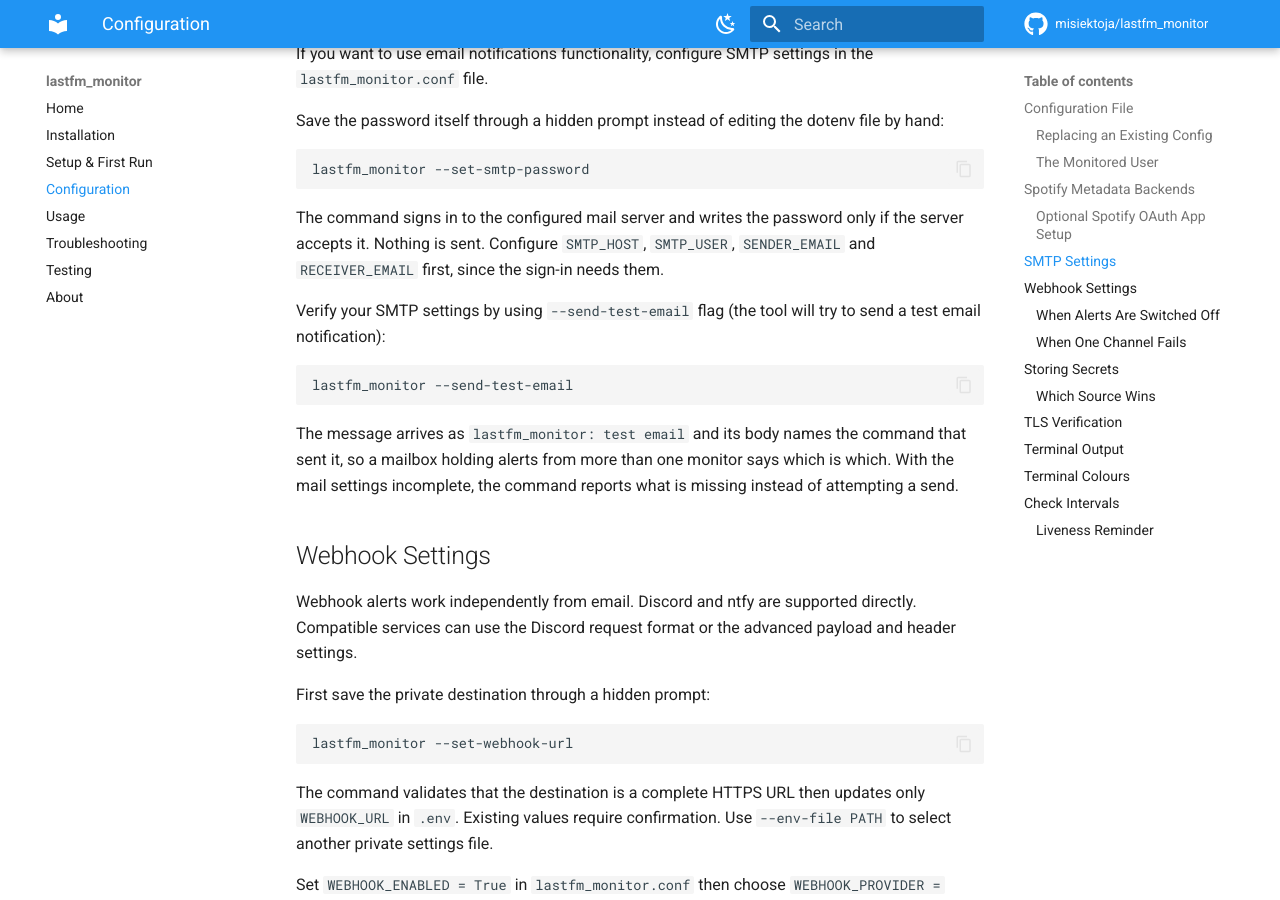
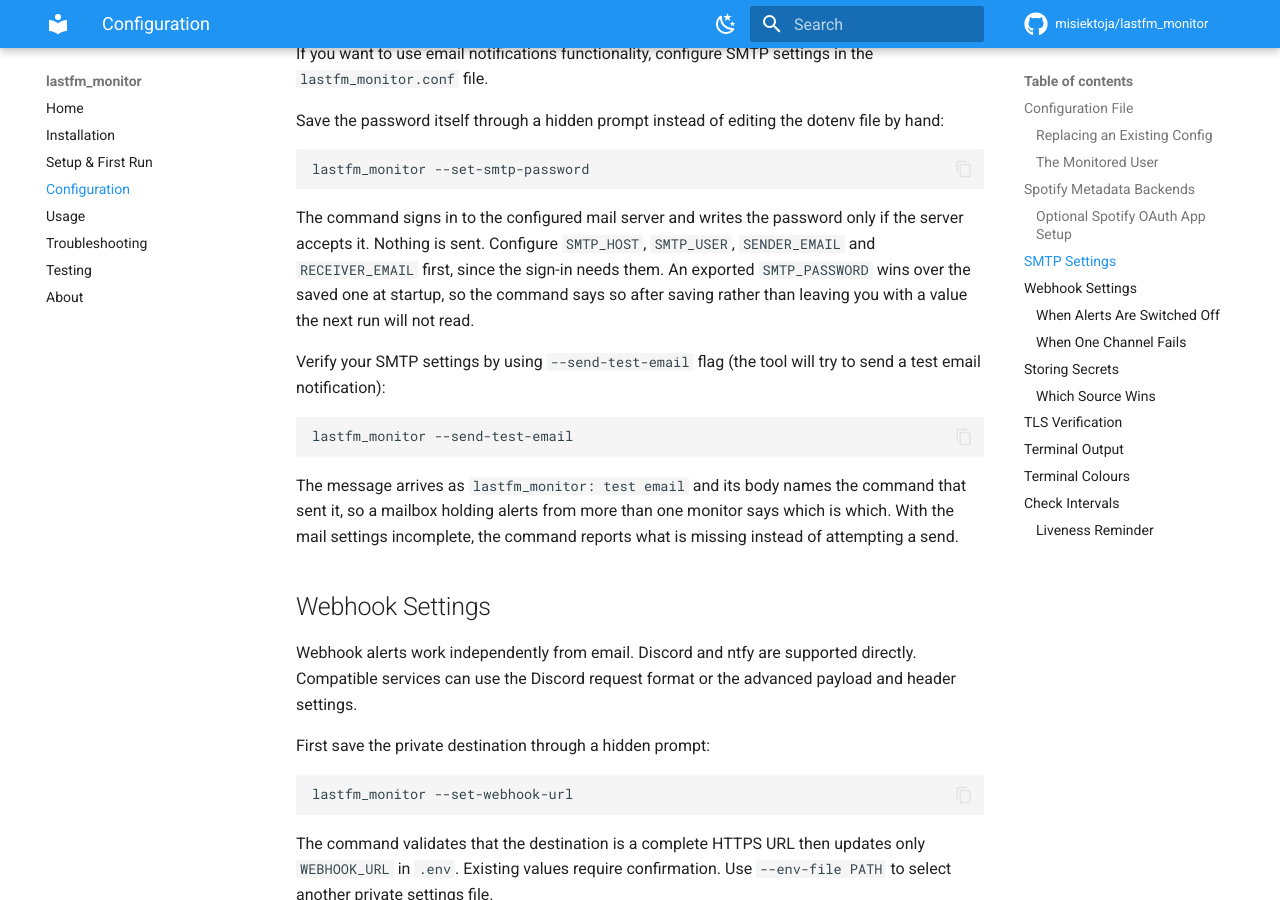
Before and after one commit to misiektoja/lastfm_monitor, an MkDocs documentation site: the page built from docs/configuration.md, in a window 1280 px wide and 900 px high, scrolled down 4237 px. Built offline with MkDocs 1.6.1 and Material for MkDocs 9.7.7, drawn with Linux system fonts in a browser that asks for light colours; comment, search, counter and statistics services are not loaded.

Commit message:
docs(configuration): say an exported SMTP password is reported after saving

````diff
--- a/docs/configuration.md
+++ b/docs/configuration.md
@@ -148,7 +148,7 @@
 lastfm_monitor --set-smtp-password
 ```
 
-The command signs in to the configured mail server and writes the password only if the server accepts it. Nothing is sent. Configure `SMTP_HOST`, `SMTP_USER`, `SENDER_EMAIL` and `RECEIVER_EMAIL` first, since the sign-in needs them.
+The command signs in to the configured mail server and writes the password only if the server accepts it. Nothing is sent. Configure `SMTP_HOST`, `SMTP_USER`, `SENDER_EMAIL` and `RECEIVER_EMAIL` first, since the sign-in needs them. An exported `SMTP_PASSWORD` wins over the saved one at startup, so the command says so after saving rather than leaving you with a value the next run will not read.
 
 Verify your SMTP settings by using `--send-test-email` flag (the tool will try to send a test email notification):
 
````
